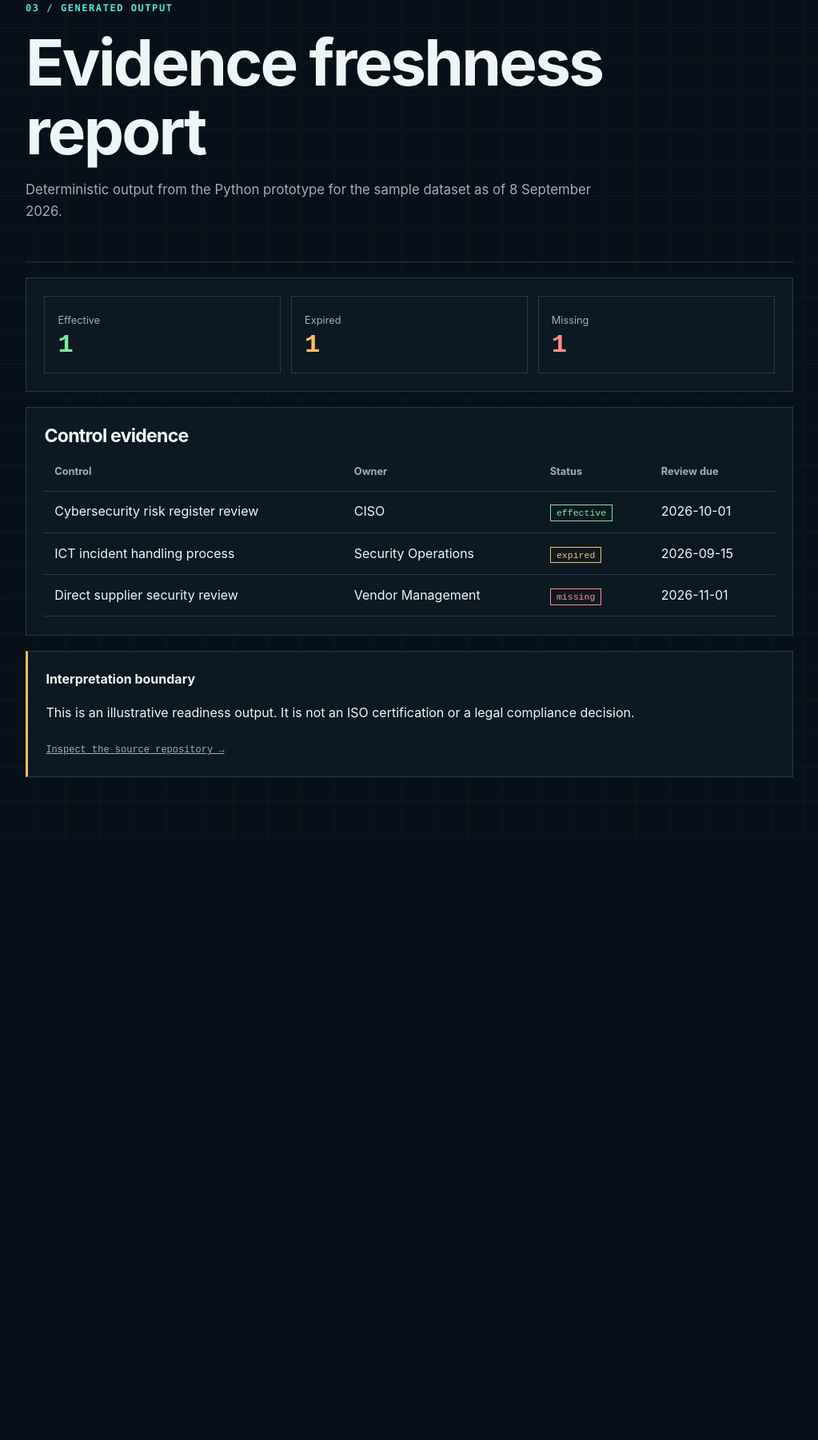
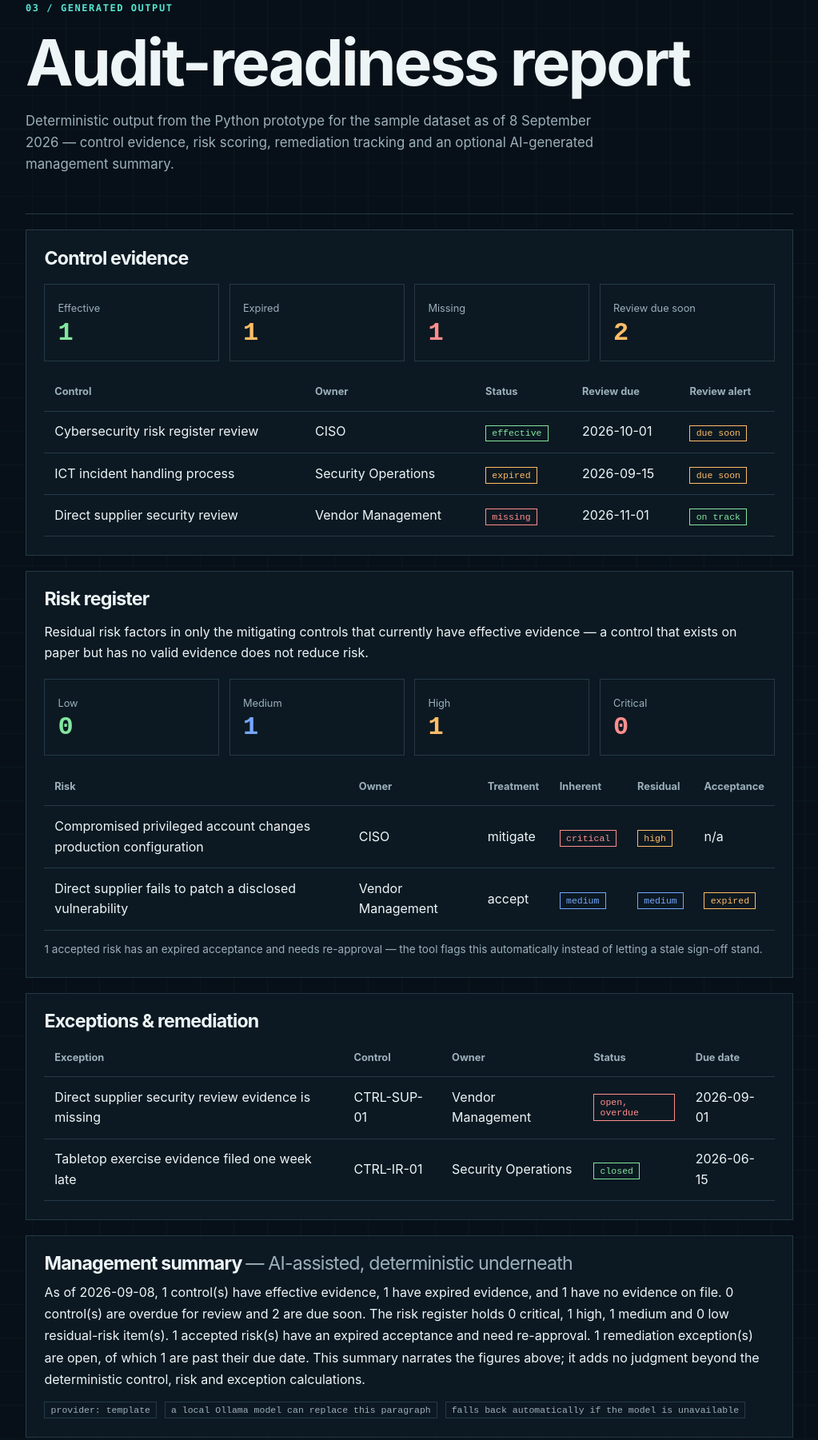
Before and after one commit to heissonly/security-project-portfolio, a plain HTML site: page demos/isms-report.html in a window 1280 px wide. Shown: the part 91-1892 px from the top of the page at 80% size, without its empty margins (128-1151 px from the left). Before the commit the page ends 1143 px from the top, so only its background shows below. Drawn offline with Linux system fonts and the light colour scheme.

Commit message:
Update ISMS demo with risk register, remediation and AI narrative
Reflects the isms-regulatory-evidence-automation M1 update: adds risk
register and exceptions/remediation panels, control review-due alerts,
and the AI-assisted (local Ollama, deterministic-fallback) management
summary to the live demo, plus a refreshed project card on the index.

```diff
--- a/demos/isms-report.html
+++ b/demos/isms-report.html
@@ -1,11 +1,42 @@
 <!doctype html><html lang="en"><head><meta charset="utf-8"><meta name="viewport" content="width=device-width,initial-scale=1"><title>ISMS Audit-Readiness Report</title><link rel="stylesheet" href="../styles.css"></head>
 <body><main class="demo-shell"><p class="project-identity">UGUR YERLIKAYA / PROJECT EVIDENCE</p>
-<header class="demo-header"><p class="eyebrow">03 / GENERATED OUTPUT</p><h1>Evidence freshness report</h1><p>Deterministic output from the Python prototype for the sample dataset as of 8 September 2026.</p></header>
-<section class="panel"><div class="metric-grid"><div class="metric"><span>Effective</span><strong class="effective">1</strong></div><div class="metric"><span>Expired</span><strong class="expired">1</strong></div><div class="metric"><span>Missing</span><strong class="missing">1</strong></div></div></section>
-<section class="panel"><h2>Control evidence</h2><div style="overflow-x:auto"><table class="status-table"><thead><tr><th>Control</th><th>Owner</th><th>Status</th><th>Review due</th></tr></thead><tbody>
-<tr><td>Cybersecurity risk register review</td><td>CISO</td><td><span class="pill effective">effective</span></td><td>2026-10-01</td></tr>
-<tr><td>ICT incident handling process</td><td>Security Operations</td><td><span class="pill expired">expired</span></td><td>2026-09-15</td></tr>
-<tr><td>Direct supplier security review</td><td>Vendor Management</td><td><span class="pill missing">missing</span></td><td>2026-11-01</td></tr>
+<header class="demo-header"><p class="eyebrow">03 / GENERATED OUTPUT</p><h1>Audit-readiness report</h1><p>Deterministic output from the Python prototype for the sample dataset as of 8 September 2026 &mdash; control evidence, risk scoring, remediation tracking and an optional AI-generated management summary.</p></header>
+
+<section class="panel"><h2>Control evidence</h2><div class="metric-grid evidence-metrics">
+<div class="metric"><span>Effective</span><strong class="effective">1</strong></div>
+<div class="metric"><span>Expired</span><strong class="expired">1</strong></div>
+<div class="metric"><span>Missing</span><strong class="missing">1</strong></div>
+<div class="metric"><span>Review due soon</span><strong class="risk-high">2</strong></div>
+</div>
+<div style="overflow-x:auto;margin-top:1rem"><table class="status-table"><thead><tr><th>Control</th><th>Owner</th><th>Status</th><th>Review due</th><th>Review alert</th></tr></thead><tbody>
+<tr><td>Cybersecurity risk register review</td><td>CISO</td><td><span class="pill effective">effective</span></td><td>2026-10-01</td><td><span class="pill due-soon">due soon</span></td></tr>
+<tr><td>ICT incident handling process</td><td>Security Operations</td><td><span class="pill expired">expired</span></td><td>2026-09-15</td><td><span class="pill due-soon">due soon</span></td></tr>
+<tr><td>Direct supplier security review</td><td>Vendor Management</td><td><span class="pill missing">missing</span></td><td>2026-11-01</td><td><span class="pill on-track">on track</span></td></tr>
 </tbody></table></div></section>
-<section class="panel notice"><strong>Interpretation boundary</strong><p>This is an illustrative readiness output. It is not an ISO certification or a legal compliance decision.</p><a class="repo-link" href="https://github.com/heissonly/isms-regulatory-evidence-automation">Inspect the source repository →</a></section>
+
+<section class="panel"><h2>Risk register</h2><p>Residual risk factors in only the mitigating controls that currently have effective evidence &mdash; a control that exists on paper but has no valid evidence does not reduce risk.</p>
+<div class="metric-grid evidence-metrics">
+<div class="metric"><span>Low</span><strong class="risk-low">0</strong></div>
+<div class="metric"><span>Medium</span><strong class="risk-medium">1</strong></div>
+<div class="metric"><span>High</span><strong class="risk-high">1</strong></div>
+<div class="metric"><span>Critical</span><strong class="risk-critical">0</strong></div>
+</div>
+<div style="overflow-x:auto;margin-top:1rem"><table class="status-table"><thead><tr><th>Risk</th><th>Owner</th><th>Treatment</th><th>Inherent</th><th>Residual</th><th>Acceptance</th></tr></thead><tbody>
+<tr><td>Compromised privileged account changes production configuration</td><td>CISO</td><td>mitigate</td><td><span class="pill risk-critical">critical</span></td><td><span class="pill risk-high">high</span></td><td>n/a</td></tr>
+<tr><td>Direct supplier fails to patch a disclosed vulnerability</td><td>Vendor Management</td><td>accept</td><td><span class="pill risk-medium">medium</span></td><td><span class="pill risk-medium">medium</span></td><td><span class="pill expired">expired</span></td></tr>
+</tbody></table></div>
+<p style="color:var(--muted);font-size:.85rem;margin-bottom:0">1 accepted risk has an expired acceptance and needs re-approval &mdash; the tool flags this automatically instead of letting a stale sign-off stand.</p></section>
+
+<section class="panel"><h2>Exceptions &amp; remediation</h2>
+<div style="overflow-x:auto"><table class="status-table"><thead><tr><th>Exception</th><th>Control</th><th>Owner</th><th>Status</th><th>Due date</th></tr></thead><tbody>
+<tr><td>Direct supplier security review evidence is missing</td><td>CTRL-SUP-01</td><td>Vendor Management</td><td><span class="pill overdue">open, overdue</span></td><td>2026-09-01</td></tr>
+<tr><td>Tabletop exercise evidence filed one week late</td><td>CTRL-IR-01</td><td>Security Operations</td><td><span class="pill closed">closed</span></td><td>2026-06-15</td></tr>
+</tbody></table></div></section>
+
+<section class="panel"><h2>Management summary <span style="color:var(--muted);font-weight:400">&mdash; AI-assisted, deterministic underneath</span></h2>
+<p class="narrative-text">As of 2026-09-08, 1 control(s) have effective evidence, 1 have expired evidence, and 1 have no evidence on file. 0 control(s) are overdue for review and 2 are due soon. The risk register holds 0 critical, 1 high, 1 medium and 0 low residual-risk item(s). 1 accepted risk(s) have an expired acceptance and need re-approval. 1 remediation exception(s) are open, of which 1 are past their due date. This summary narrates the figures above; it adds no judgment beyond the deterministic control, risk and exception calculations.</p>
+<div class="narrative-meta"><span>provider: template</span><span>a local Ollama model can replace this paragraph</span><span>falls back automatically if the model is unavailable</span></div>
+</section>
+
+<section class="panel notice"><strong>Interpretation boundary</strong><p>This is an illustrative readiness output. Every number above comes from deterministic code, not the language model &mdash; the optional AI layer only turns already-computed figures into prose. It is not an ISO certification or a legal compliance decision.</p><span class="repo-link">Source repository available on request</span></section>
 </main></body></html>
--- a/styles.css
+++ b/styles.css
@@ -243,3 +243,11 @@ button:hover, button:focus-visible { background: var(--cyan); color: var(--bg);
   .evidence-metrics, .rule-context { grid-template-columns: 1fr; }.console-toolbar { align-items: stretch; flex-direction: column; }.fixture-switch, .run-button { width: 100%; }.fixture-button { flex: 1; }
   .incident-timeline li { grid-template-columns: 42px 1fr; }.timeline-state { grid-column: 2; justify-self: start; }.project-bar { align-items: flex-start; flex-direction: column; }
 }
+
+/* Project 03: risk register, remediation and AI-narrative panels */
+.risk-critical { color: #ff8e8e; }.risk-high { color: var(--amber); }.risk-medium { color: var(--blue); }.risk-low { color: var(--green); }
+.pill.overdue { color: #ff8e8e; }.pill.due-soon { color: var(--amber); }.pill.on-track { color: var(--green); }
+.pill.open { color: var(--amber); }.pill.closed { color: var(--green); }
+.narrative-text { margin: 0; font-size: 1rem; line-height: 1.7; }
+.narrative-meta { display: flex; flex-wrap: wrap; gap: .6rem; margin-top: .9rem; color: var(--muted); font: .72rem ui-monospace, monospace; }
+.narrative-meta span { padding: .18rem .45rem; border: 1px solid var(--line); }
```
Also changed, not shown: index.html (+4 -4 lines).
